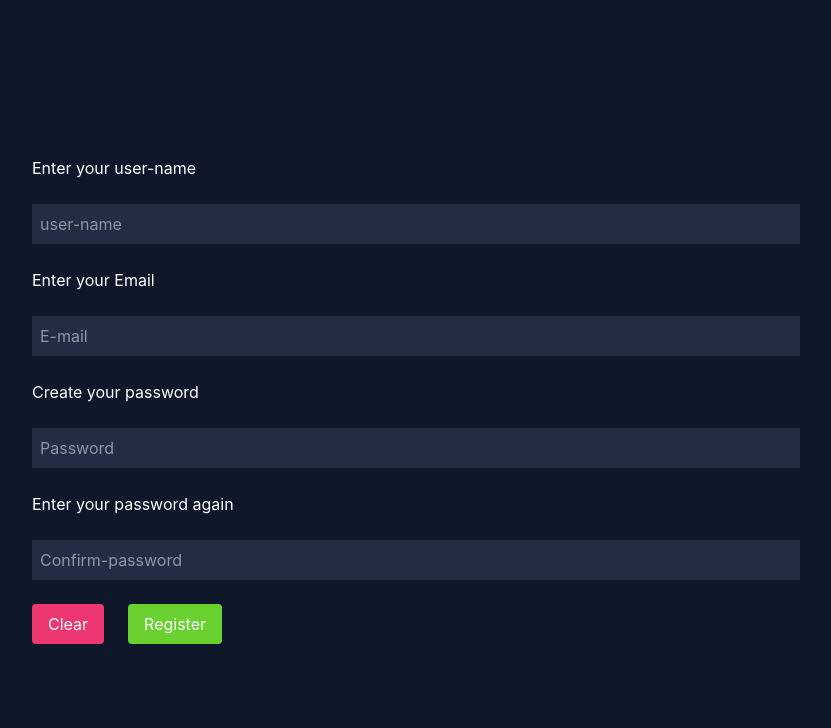
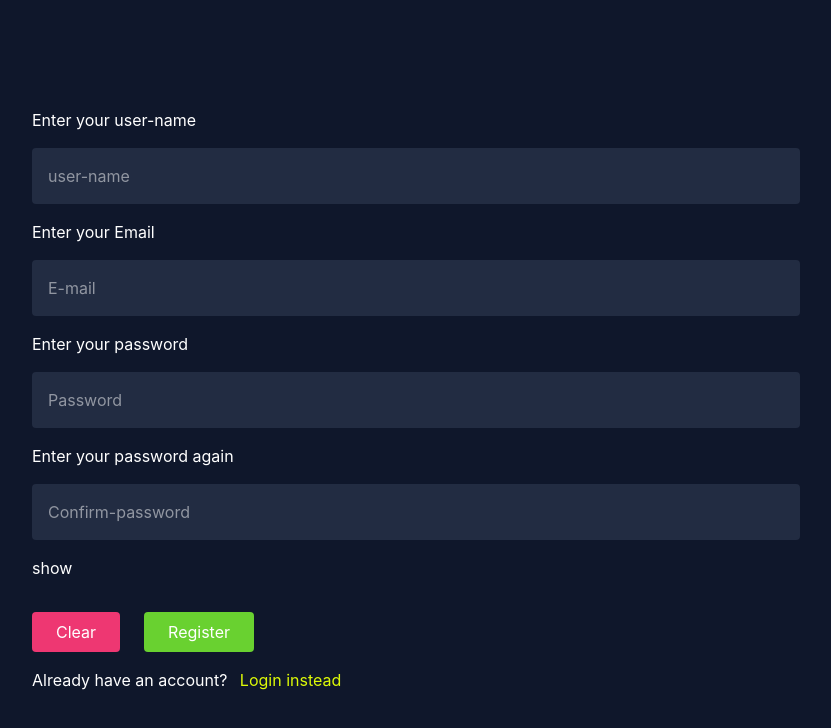
Before and after one commit to Bijay-Codes/Everpet, a React (Vite) app: page /register in a window 1280 px wide. Shown: the top 728 px of the page, without its empty margins (224-1055 px from the left). Built offline with nearby package versions, Linux system fonts and the light colour scheme.

Commit message:
added clear button functionality on register page and password hide and show functionality using an custom hook

```diff
--- a/src/App.tsx
+++ b/src/App.tsx
@@ -15,6 +15,7 @@ function App() {
             <Route path="/" element={<WelcomeScreen />} />
             <Route path="/register" element={<Register />} />
             <Route path="/login" element={<Login />} />
+
             <Route path="/dashboard" element={<Dashboard />} />
           </Routes>
         </section>
--- /dev/null
+++ b/src/hooks/usePasswordToggle.tsx
@@ -0,0 +1,12 @@
+import { useState } from "react";
+
+export default function usePasswordToggle() {
+    const [type, setType] = useState<'text' | 'password'>('password');
+
+    return {
+        toggle() {
+            setType(prev => prev === 'text' ? 'password' : 'text');
+        },
+        type: type
+    }
+}
--- a/src/pages/login.tsx
+++ b/src/pages/login.tsx
@@ -1,8 +1,9 @@
 import { useActionState, useContext, useEffect, useReducer } from "react";
 import { AuthContext, type AuthContextType } from "../context/auth-context";
-import { useNavigate } from "react-router-dom";
+import { useNavigate, NavLink } from "react-router-dom";
 import Toast from "../components/toasts";
 import login from "../API/fetch-login";
+import usePasswordToggle from "../hooks/usePasswordToggle";
 /*
 
 What it should do,
@@ -82,6 +83,8 @@ export default function Login() {
     const [response, handleLogin, isPending] = useActionState(login, { isSuccess: null, data: {}, err: {} });
     const [form, dispatch] = useReducer(handleDispatch, initialFormState);
 
+    const { toggle, type } = usePasswordToggle();
+
     const navTo = useNavigate();
     const authContext = useContext(AuthContext);
     if (!authContext) {
@@ -94,6 +97,7 @@ export default function Login() {
             navTo('/dashboard');
         };
     }, [response, setUser, navTo]);
+
     return (
         <section className="relative">
             <span>{!isPending && !response.isSuccess && < Toast message={response.message} details={response.details ?? ''} status={response.code ?? ''} />}</span>
@@ -114,15 +118,17 @@ export default function Login() {
                 </div>
                 <div className="flex flex-col gap-2">
                     <label htmlFor="identifier-login">Enter your Password</label>
-                    <input type="password" placeholder="password" name='password-inp'
+                    <input type={type} placeholder="password" name='password-inp'
                         className="p-2 rounded bg-card-bg" value={form.inp.password}
                         onChange={(e) => dispatch({
                             type: 'Update',
                             feild: 'password',
                             val: e.target.value
                         })} />
+                    <span onClick={toggle}>show</span>
                 </div>
 
+                <div className="flex flex-col gap-4">
                     <div className="flex gap-6">
                         <button
                             type="reset" onClick={() => dispatch({ type: 'Clear' })} className="bg-status-danger py-2 px-6 rounded">
@@ -133,6 +139,8 @@ export default function Login() {
                             {isPending ? 'Processing' : 'Login'}
                         </button>
                     </div>
+                    <span>Dont have an account? <NavLink to='/register' className='text-highlight hover:bg-highlight hover:text-black py-1 px-2 rounded'>Register now!</NavLink></span>
+                </div>
             </form>
         </section>
     );
--- a/src/pages/register.tsx
+++ b/src/pages/register.tsx
@@ -1,9 +1,10 @@
 import { useActionState, useContext, useEffect, useReducer, type SetStateAction } from "react"
 import type { ServerResponse } from "../types/auth-responses";
-import { useNavigate, type NavigateFunction } from "react-router-dom";
+import { useNavigate, NavLink, type NavigateFunction } from "react-router-dom";
 import { AuthContext, type UserData } from "../context/auth-context";
 import Toast from "../components/toasts";
 import register from "../API/fetch-register";
+import usePasswordToggle from "../hooks/usePasswordToggle";
 
 const initialFormState = {
     inp: {
@@ -68,6 +69,8 @@ export default function Register() {
     const [response, handleRegister, isPending] = useActionState(register, { isSuccess: null });
     const [form, dispatch] = useReducer(handleDispatch, initialFormState);
 
+    const { toggle, type } = usePasswordToggle();
+
     const user = useContext(AuthContext);
     if (!user) throw new Error('Auth context not setup / provided properly');
     const { setUser } = user;
@@ -78,12 +81,12 @@ export default function Register() {
         handleResponse(response, setUser, navTo);
     }, [response, setUser, navTo]);
 
-    const inputs = 'bg-card-bg text-white p-2';
+    const inputs = 'bg-card-bg text-white p-4 rounded';
 
     return (
         <section className="h-dvh w-full m-auto text-white relative">
             <span>{!isPending && !response.isSuccess && < Toast message={response.message} details={response.details ?? ''} status={response.code ?? ''} />}</span>
-            <form action={handleRegister} className="p-4 flex flex-col h-full justify-center gap-6 max-w-200 m-auto">
+            <form action={handleRegister} className="p-4 flex flex-col h-full justify-center gap-4 max-w-200 m-auto">
                 <label htmlFor="username-inp">Enter your user-name</label>
                 <input type="text" name="username-inp" id="username-inp" required
                     className={inputs} placeholder="user-name" value={form.inp.username}
@@ -103,9 +106,8 @@ export default function Register() {
                             feild: 'email',
                             val: e.target.value
                         })} />
-
-                <label htmlFor="password-inp">Create your password</label>
-                <input type="password" name="password-inp" id="password-inp" required
+                <label htmlFor="password-inp">Enter your password</label>
+                <input type='password' name="password-inp" id="password-inp" required
                     className={inputs} placeholder="Password" value={form.inp.password}
                     onChange={(e) =>
                         dispatch({
@@ -113,9 +115,8 @@ export default function Register() {
                             feild: 'password',
                             val: e.target.value
                         })} />
-
                 <label htmlFor="password-inp-2">Enter your password again</label>
-                <input type="password" name="password-inp-2" id="password-inp-2" required
+                <input type={type} name="password-inp-2" id="password-inp-2" required
                     className={inputs} placeholder="Confirm-password" value={form.inp.reEnterPass}
                     onChange={(e) =>
                         dispatch({
@@ -123,10 +124,18 @@ export default function Register() {
                             feild: 'reEnterPass',
                             val: e.target.value
                         })} />
-
-                <div className="flex gap-6">
-                    <button className="bg-status-danger rounded py-2 px-4" type="reset">Clear</button>
-                    <button className="bg-status-success rounded py-2 px-4">{isPending ? 'Processing' : 'Register'}</button>
+                <span onClick={toggle}>{type === 'text' ? 'hide' : 'show'}</span>
+                <div className="flex flex-col gap-4 mt-4">
+                    <div className="flex gap-6">
+                        <button className="bg-status-danger rounded py-2 px-6" type="button"
+                            onClick={() => dispatch({ type: 'Clear' })}>
+                                Clear
+                        </button>
+                        <button className="bg-status-success rounded py-2 px-6">
+                            {isPending ? 'Processing' : 'Register'}
+                        </button>
+                    </div>
+                    <span>Already have an account? <NavLink to='/login' className='text-highlight hover:bg-highlight hover:text-black py-1 px-2 rounded'>Login instead</NavLink></span>
                 </div>
             </form>
         </section>
--- a/src/util/util.ts
+++ b/src/util/util.ts
@@ -5,3 +5,9 @@ export function getCookie(name: string) {
 export function getFromLocalStorage(name: string) {
     return localStorage.getItem(name);
 }
+
+
+export function validatePassword(password: string, confirmPassword?: string) {
+    if (password.length < 8) return 'Password must be atleast 7 characters long';
+
+}
```
Lines whose indentation alone changed are shown as unchanged.
